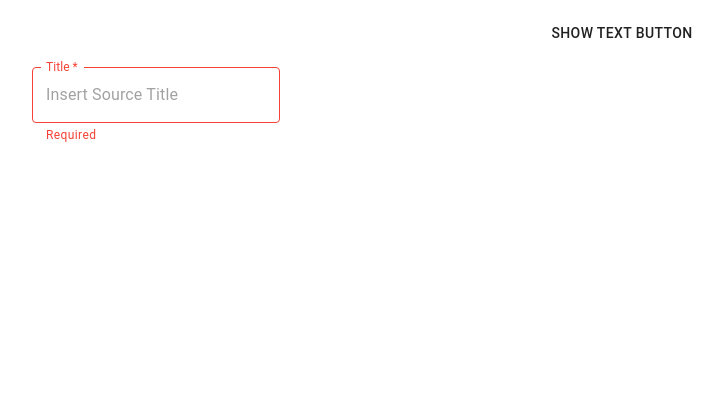
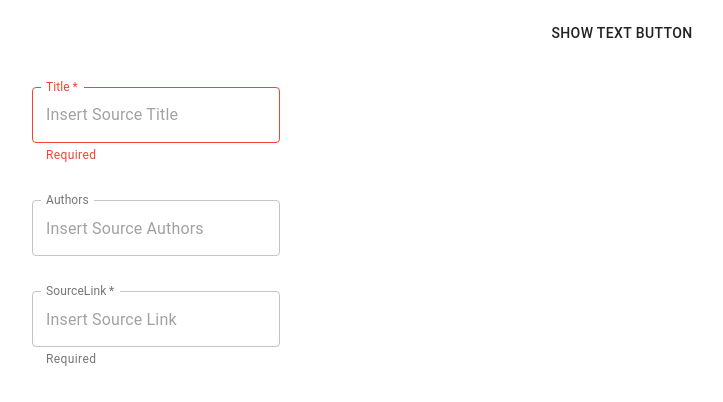
Before and after one commit to UWSocialComputing/Wild-Swaying-Goats-Project, a React (Create React App) app in the folder wild-swaying-goats-app/: page /add-source in a window 1280 px wide. Shown: the top 402 px of the page, without its empty margins (68-791 px from the left). Built offline with nearby package versions, Linux system fonts and the light colour scheme.

Commit message:
title, authors, source

```diff
--- a/wild-swaying-goats-app/src/AddSourcePage.js
+++ b/wild-swaying-goats-app/src/AddSourcePage.js
@@ -73,20 +73,53 @@ function RenderSampleStringGroup() {
 
 function RenderForm(props) {
 
+  let sourceMetadata = props.sourceMetadata
+
   return (
     <div>
-      <Grid container style={{ marginTop: "15px" }}>
+      <Grid container spacing={5} style={{ marginTop: "15px" }}>
         <Grid item>
           <TextField
             required
-            error={ props.title === "" }
+            error={ sourceMetadata.title === "" }
             helperText="Required"
             id="title"
             label="Title"
             name="title"
-            value={ props.title }
+            value={ sourceMetadata.title }
             placeholder={ "Insert Source Title" }
-            onChange={ (event) => props.handleTitleChange }
+            onChange={ (event) => props.handleSourceMetadataChange }
+            InputLabelProps={{ shrink: true }}
+            variant="outlined"
+          />
+        </Grid>
+      </Grid>
+      <Grid container spacing={5} style={{ marginTop: "15px" }}>
+        <Grid item>
+          <TextField
+            id="authors"
+            label="Authors"
+            name="authors"
+            value={ sourceMetadata.authors }
+            placeholder={ "Insert Source Authors" }
+            onChange={ (event) => props.handleSourceMetadataChange }
+            InputLabelProps={{ shrink: true }}
+            variant="outlined"
+          />
+        </Grid>
+      </Grid>
+      <Grid container spacing={5} style={{ marginTop: "15px" }}>
+        <Grid item>
+          <TextField
+            required
+            error={ sourceMetadata.sourcelink === "" }
+            helperText="Required"
+            id="sourceLink"
+            label="SourceLink"
+            name="sourceLink"
+            value={ sourceMetadata.sourceLink }
+            placeholder={ "Insert Source Link" }
+            onChange={ (event) => props.handleSourceMetadataChange }
             InputLabelProps={{ shrink: true }}
             variant="outlined"
           />
@@ -101,19 +134,28 @@ function RenderForm(props) {
 // of our variables
 function AddSourceForm() {
 
-  const [title, setTitle] = useState("")
-  const [authors, setAuthors] = useState("")
-  const [link, setLink] = useState("")
-  const [date, setDate] = useState("2000-01-01")
+  const [sourceMetadata, setSourceMetadata] = useState({
+    title: "",
+    authors: "",
+    sourceLink: "",
+    date: "2000-01-01"
+  })
 
-  const handleTitleChange = (event) => {
-    setTitle(event.target.value)
+  const handleSourceMetadataChange = (event) => {
+    event.persist()
+    setSourceMetadata(sourceMetadata => ({ ...sourceMetadata, [event.target.name]: event.target.value }))
+
+    // Debugging
+    console.log(event.target.name + ": " + event.target.value)
   }
 
   return (
     <div style={{ marginLeft: "100px" }}>
       <RenderSampleStringGroup />
-      <RenderForm title={ title } handleTitleChange={ (event) => handleTitleChange(event) }/>
+      <RenderForm
+        sourceMetadata={ sourceMetadata }
+        handleSourceMetadataChange= { (event) => handleSourceMetadataChange(event) }
+      />
     </div>
   )
 }
```
